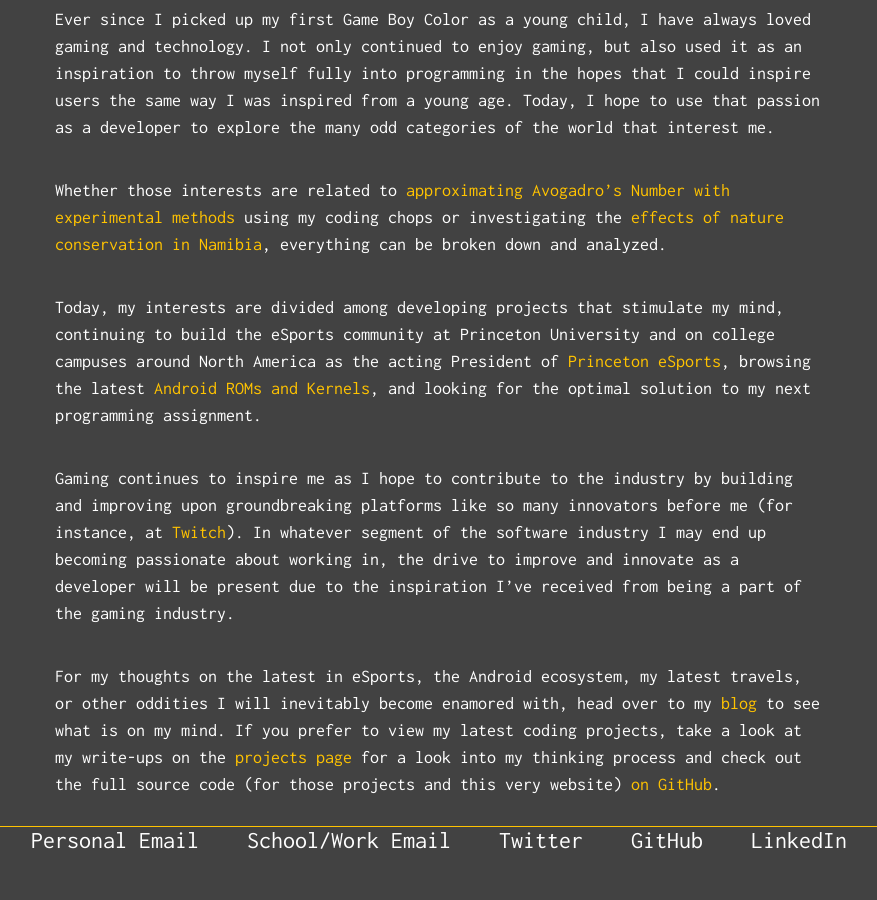
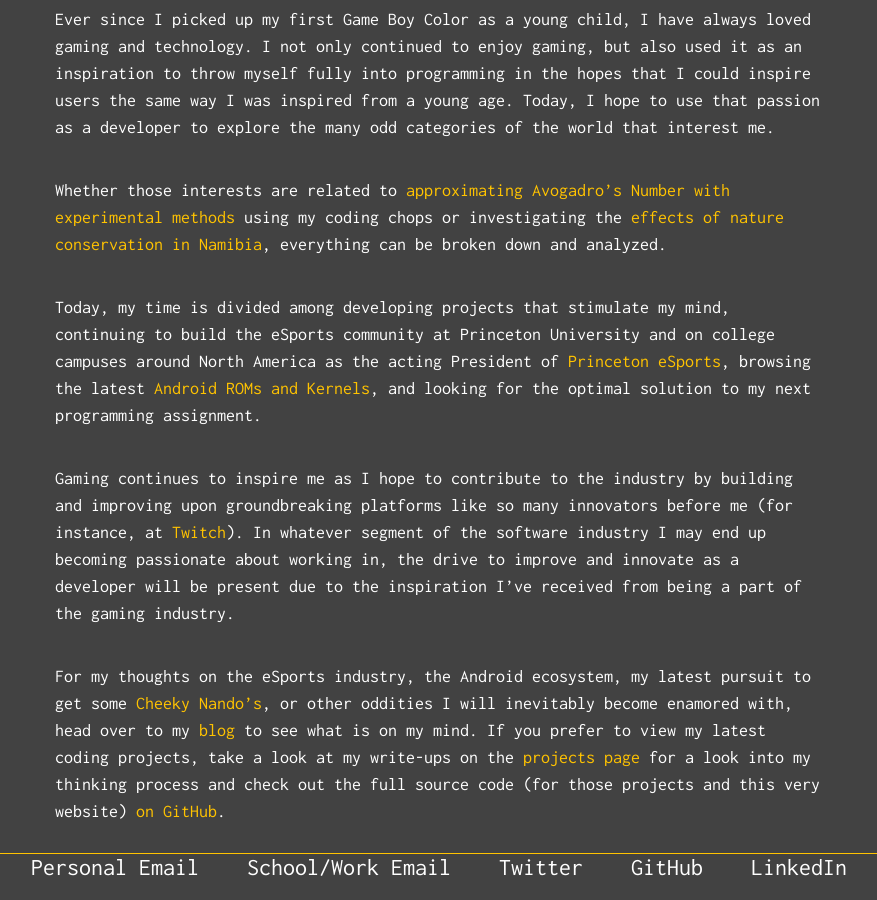
Before and after one commit to justintranjt/justintranjt.github.io, a Jekyll site: the page built from index.md, in a window 1280 px wide and 900 px high, scrolled down 1299 px. Shown: the whole window, without its empty margins (201-1078 px from the left). Built offline with Jekyll 4.4.1, drawn with Linux system fonts in a browser that asks for light colours; before the commit the page ends 2172 px from its top, so only the background shows below that.

Commit message:
Update index.md

```diff
--- a/index.md
+++ b/index.md
@@ -13,8 +13,8 @@
 
 Whether those interests are related to [approximating Avogadro's Number with experimental methods](https://justintranjt.github.io/projects/2017-07-29-avogadro-estimation/) using my coding chops or investigating the [effects of nature conservation in Namibia](https://justintranjt.github.io/research/), everything can be broken down and analyzed.
 
-Today, my interests are divided among developing projects that stimulate my mind, continuing to build the eSports community at Princeton University and on college campuses around North America as the acting President of [Princeton eSports](https://www.facebook.com/groups/ptonesports/), browsing the latest [Android ROMs and Kernels](https://forum.xda-developers.com/oneplus-3), and looking for the optimal solution to my next programming assignment.
+Today, my time is divided among developing projects that stimulate my mind, continuing to build the eSports community at Princeton University and on college campuses around North America as the acting President of [Princeton eSports](https://www.facebook.com/groups/ptonesports/), browsing the latest [Android ROMs and Kernels](https://forum.xda-developers.com/oneplus-3), and looking for the optimal solution to my next programming assignment.
 
 Gaming continues to inspire me as I hope to contribute to the industry by building and improving upon groundbreaking platforms like so many innovators before me (for instance, at [Twitch](http://www.businessinsider.com/the-story-of-video-game-streaming-site-twitch-2014-10)). In whatever segment of the software industry I may end up becoming passionate about working in, the drive to improve and innovate as a developer will be present due to the inspiration I've received from being a part of the gaming industry.
 
-For my thoughts on the latest in eSports, the Android ecosystem, my latest travels, or other oddities I will inevitably become enamored with, head over to my [blog](https://justintranjt.github.io/blog/) to see what is on my mind. If you prefer to view my latest coding projects, take a look at my write-ups on the [projects page](https://justintranjt.github.io/projects/) for a look into my thinking process and check out the full source code (for those projects and this very website) [on GitHub](https://github.com/justintranjt).
+For my thoughts on the eSports industry, the Android ecosystem, my latest pursuit to get some [Cheeky Nando's](https://www.nandosperiperi.com/eat/restaurants/all), or other oddities I will inevitably become enamored with, head over to my [blog](https://justintranjt.github.io/blog/) to see what is on my mind. If you prefer to view my latest coding projects, take a look at my write-ups on the [projects page](https://justintranjt.github.io/projects/) for a look into my thinking process and check out the full source code (for those projects and this very website) [on GitHub](https://github.com/justintranjt).
```
